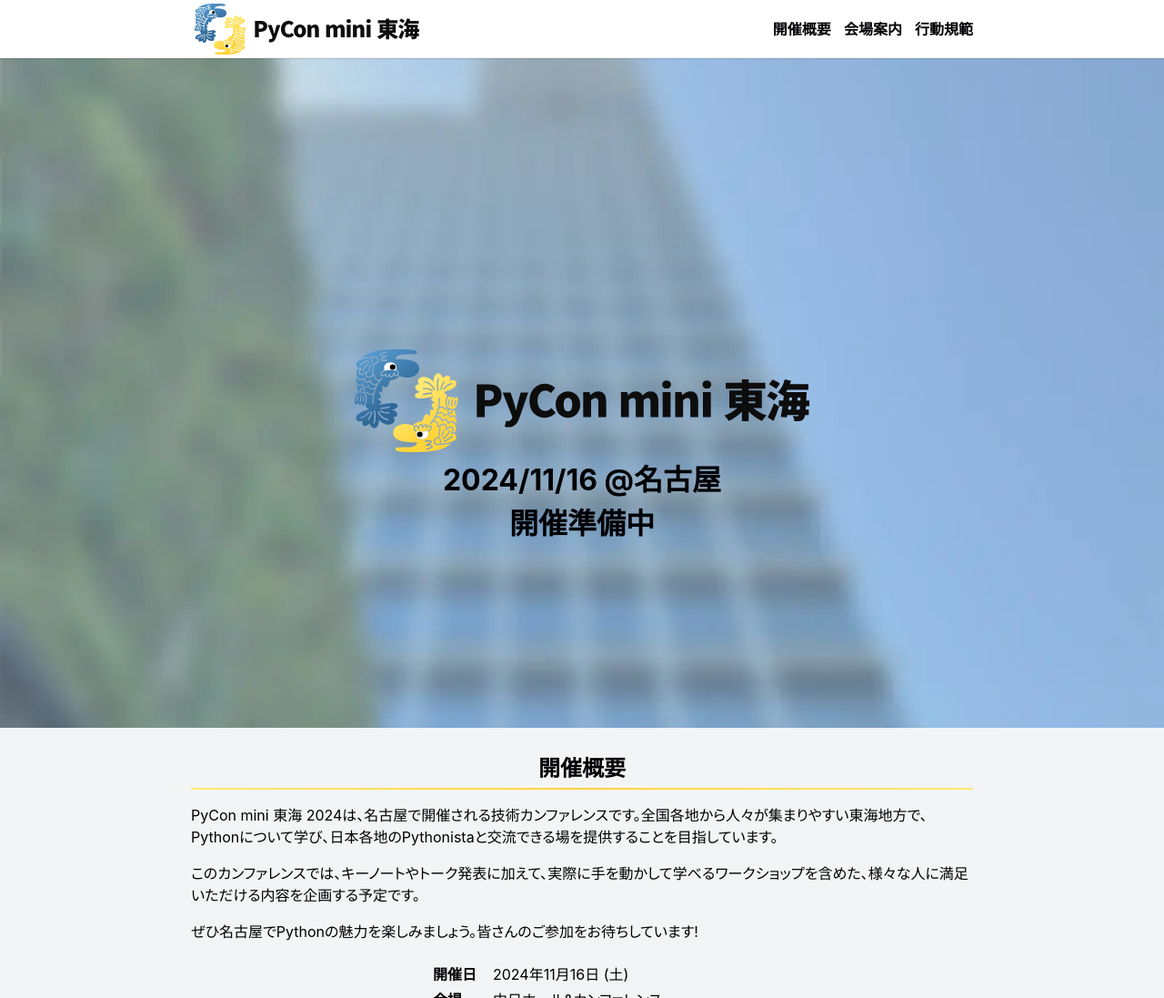
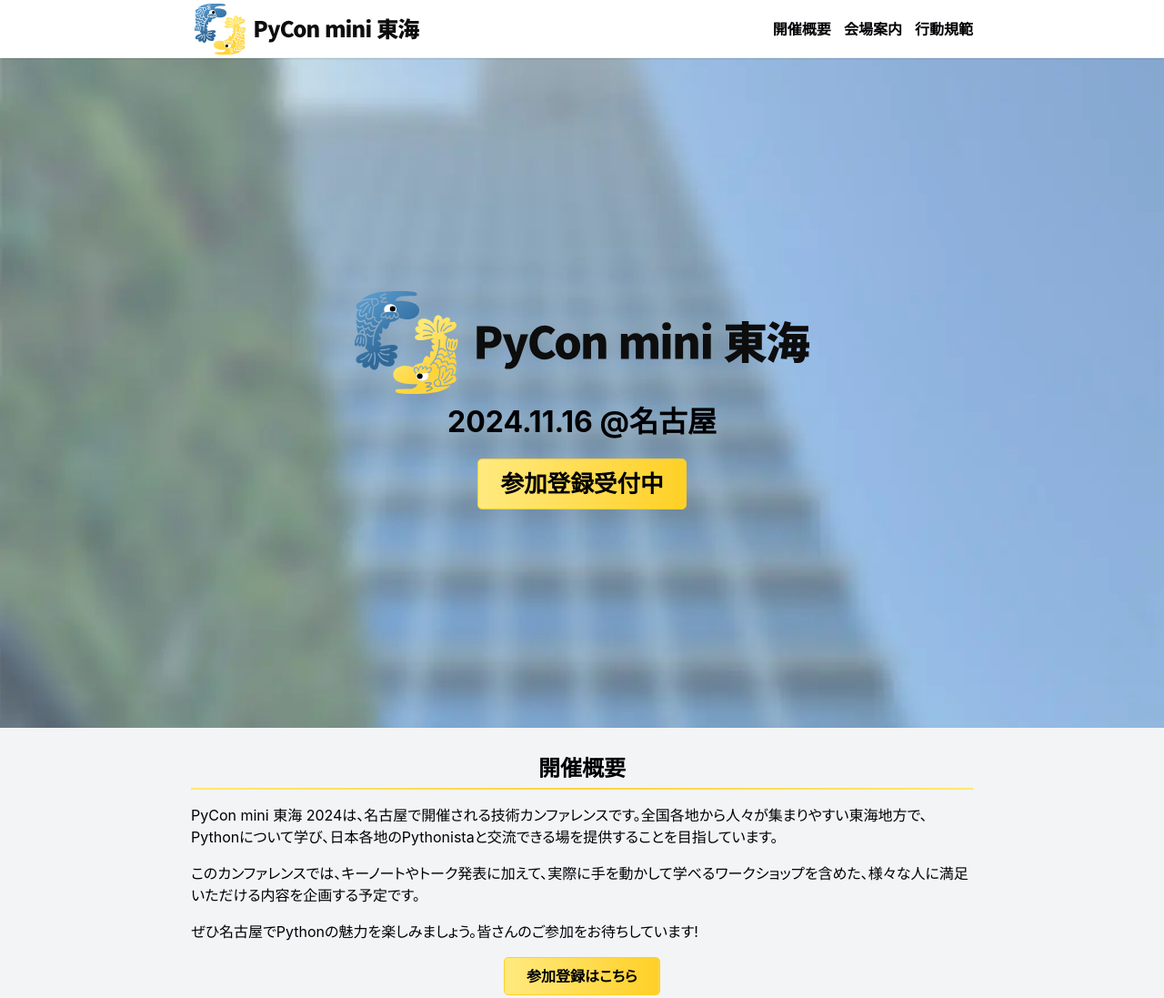
Before and after one commit to pycon-mini-tokai/pycon-mini-tokai.github.io, a plain HTML site: page 2024/index.html in a window 1280 px wide. Shown: the top 1097 px of the page at 91% size. Drawn offline with Linux system fonts and the light colour scheme.

Commit message:
Add buttons for registration

```diff
--- a/2024/index.css
+++ b/2024/index.css
@@ -27,6 +27,36 @@
 
 a:focus, a:hover {
   color: var(--secondary-color-light);
+}
+
+a.button {
+  display: inline-block;
+  padding: 0.5rem 1.5rem;
+  color: var(--color);
+  border: 1px solid #ffd026;
+  border-radius: 5px;
+  background: linear-gradient(90deg, #ffd026, #ffea80, #ffd026);
+  background-size: 200% 100%;
+  animation: gradient-animation 2s linear infinite;
+  text-decoration: none;
+}
+
+@keyframes gradient-animation {
+  0% {
+    background-position: 0% 0%;
+  }
+  50% {
+    background-position: 100% 0%;
+  }
+  100% {
+    background-position: 200% 0%;
+  }
+}
+
+a.button:focus,
+a.button:hover {
+  background: #ffd026;
+  animation: none;
 }
 
 th {
@@ -174,7 +204,7 @@
 }
 
 header h1 {
-  margin-top: 40vh;
+  margin-top: 32vh;
   text-align: center;
 }
 
@@ -185,8 +215,13 @@
 }
 
 header .lead {
-  font-size: max(min(3vw, 2rem), 1.3rem);
+  font-size: max(min(3vw, 2rem), 1.5rem);
   font-weight: bold;
+}
+
+header .lead a.button {
+  margin-top: 1rem;
+  font-size: 80%;
 }
 
 section {
--- a/2024/index.html
+++ b/2024/index.html
@@ -90,8 +90,8 @@
     <div class="col">
       <h1><img src="assets/logo.svg" alt="PyCon mini 東海のロゴ"></h1>
       <div class="lead">
-        2024/11/16 @名古屋<br>
-        開催準備中
+        2024.11.16 @名古屋<br>
+        <a class="button" href="https://pycon-mini-tokai.connpass.com/event/331166/" target="_blank" rel="noopener noreferer">参加登録受付中</a>
       </div>
     </div>
   </div>
@@ -110,6 +110,9 @@
           </p>
           <p>
             ぜひ名古屋でPythonの魅力を楽しみましょう。皆さんのご参加をお待ちしています!
+          </p>
+          <p style="text-align: center; font-weight: bold;">
+            <a class="button" href="https://pycon-mini-tokai.connpass.com/event/331166/" target="_blank" rel="noopener noreferer">参加登録はこちら</a>
           </p>
           <table>
             <tr>
```
